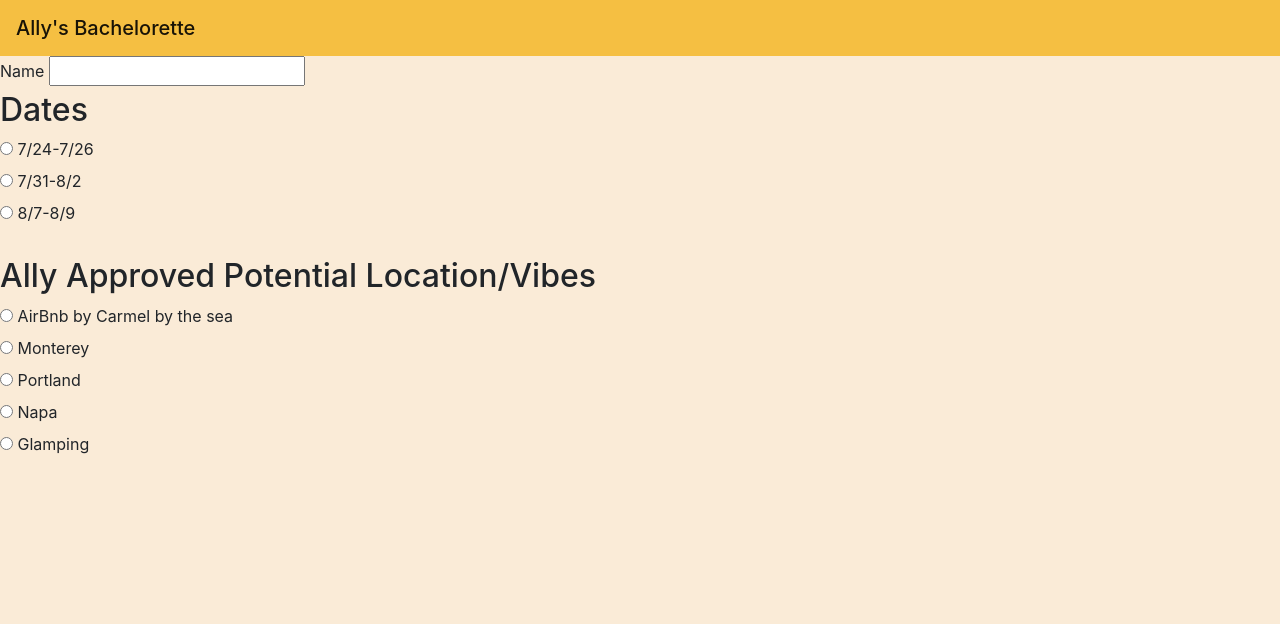
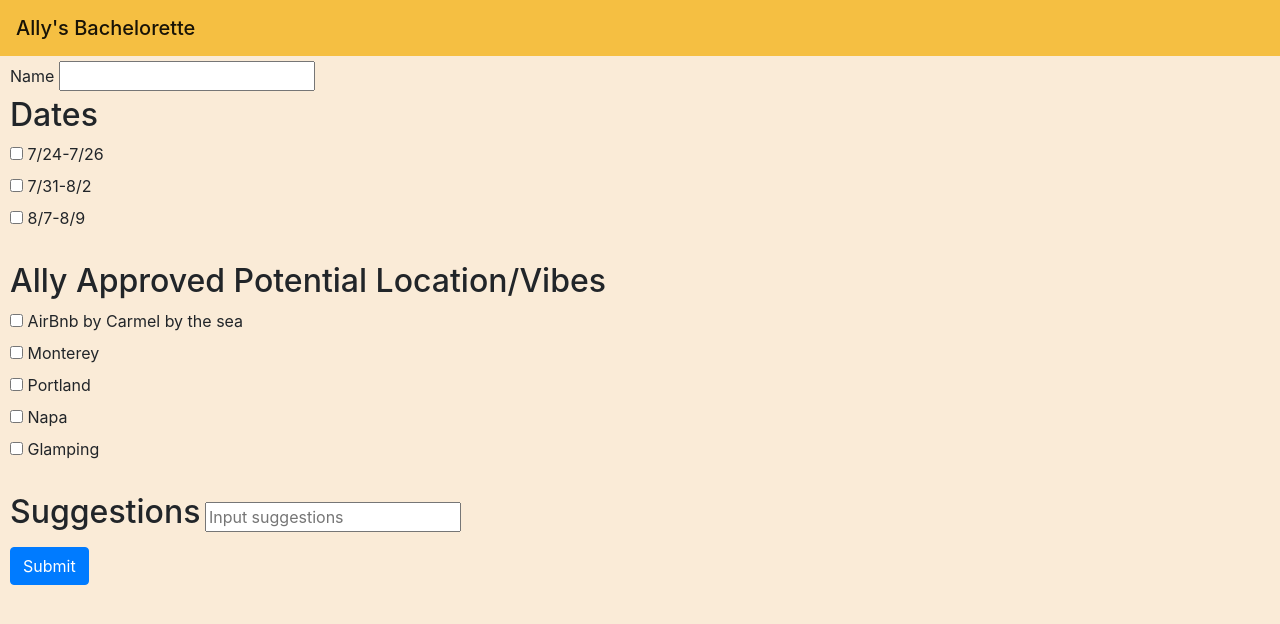
Before and after one commit to SleepyJen/AllysBach, a website: page views/voting.html in a window 1280 px wide. Drawn offline with nearby package versions, Linux system fonts and the light colour scheme.

Commit message:
finished simple html for voting

```diff
--- a/controller/votesAPI.js
+++ b/controller/votesAPI.js
@@ -26,7 +26,7 @@ router.post('/choices', (req, res) => {
     db.Votes.findOneAndUpdate({ name: req.body.name },
         {
             $push: {
-                votes: req.body.votes
+                choices: req.body.choices
             }
         }
     ).then(result => {
--- a/models/votes.js
+++ b/models/votes.js
@@ -10,6 +10,11 @@ const VotesSchema = new Schema({
     choices: {
         type: [],
         default: []
+    },
+
+    suggestions: {
+        type: [],
+        default: []
     }
 });
 
--- a/views/style.css
+++ b/views/style.css
@@ -18,3 +18,8 @@ nav{
     height: 50%;
     width: 50%;
 }
+
+#contents{
+    margin-left: 10px;
+    margin-top: 5px;
+}
--- a/views/voting.html
+++ b/views/voting.html
@@ -22,29 +22,40 @@
             <div class="choices">
                 <div id="dates">
                     <h2>Dates</h2>
-                    <input type="radio" name="7/24-7/26" id="7/24-7/26">
+                    <input type="checkbox" name="7/24-7/26" id="7/24-7/26">
                     <label for="7/24-7/26">7/24-7/26</label><br>
-                    <input type="radio" name="7/31-8/2" id="7/31-8/2">
+                    <input type="checkbox" name="7/31-8/2" id="7/31-8/2">
                     <label for="7/31-8/2">7/31-8/2</label><br>
-                    <input type="radio" name="8/7-8/9" id="8/7-8/9">
+                    <input type="checkbox" name="8/7-8/9" id="8/7-8/9">
                     <label for="8/7-8/9">8/7-8/9</label><br>
                 </div>
                 <br>
                 <div id="location">
                     <h2>Ally Approved Potential Location/Vibes</h2>
-                    <input type="radio" name="AirBnb" id="AirBnb">
+                    <input type="checkbox" name="AirBnb" id="AirBnb">
                     <label for="AirBnb">AirBnb by Carmel by the sea</label><br>
-                    <input type="radio" name="Monterey" id="Monterey">
+                    <input type="checkbox" name="Monterey" id="Monterey">
                     <label for="Monterey">Monterey</label><br>
-                    <input type="radio" name="Portland" id="Portland">
+                    <input type="checkbox" name="Portland" id="Portland">
                     <label for="Portland">Portland</label><br>
-                    <input type="radio" name="Napa" id="Napa">
+                    <input type="checkbox" name="Napa" id="Napa">
                     <label for="Napa">Napa</label><br>
-                    <input type="radio" name="Glamping" id="Glamping">
+                    <input type="checkbox" name="Glamping" id="Glamping">
                     <label for="Glamping">Glamping</label><br>
                 </div>
+                <br>
+                <div>
+                    <label for="suggestions">
+                        <h2>Suggestions</h2>
+                    </label>
+                    <input id="suggestions" type="text" placeholder="Input suggestions">
+                </div>
+                <button class="btn btn-primary">Submit</button>
             </div>
         </div>
+    </div>
+    <div>
+
     </div>
     <!--JQuery-->
     <script src="https://code.jquery.com/jquery-3.5.1.min.js"
```
